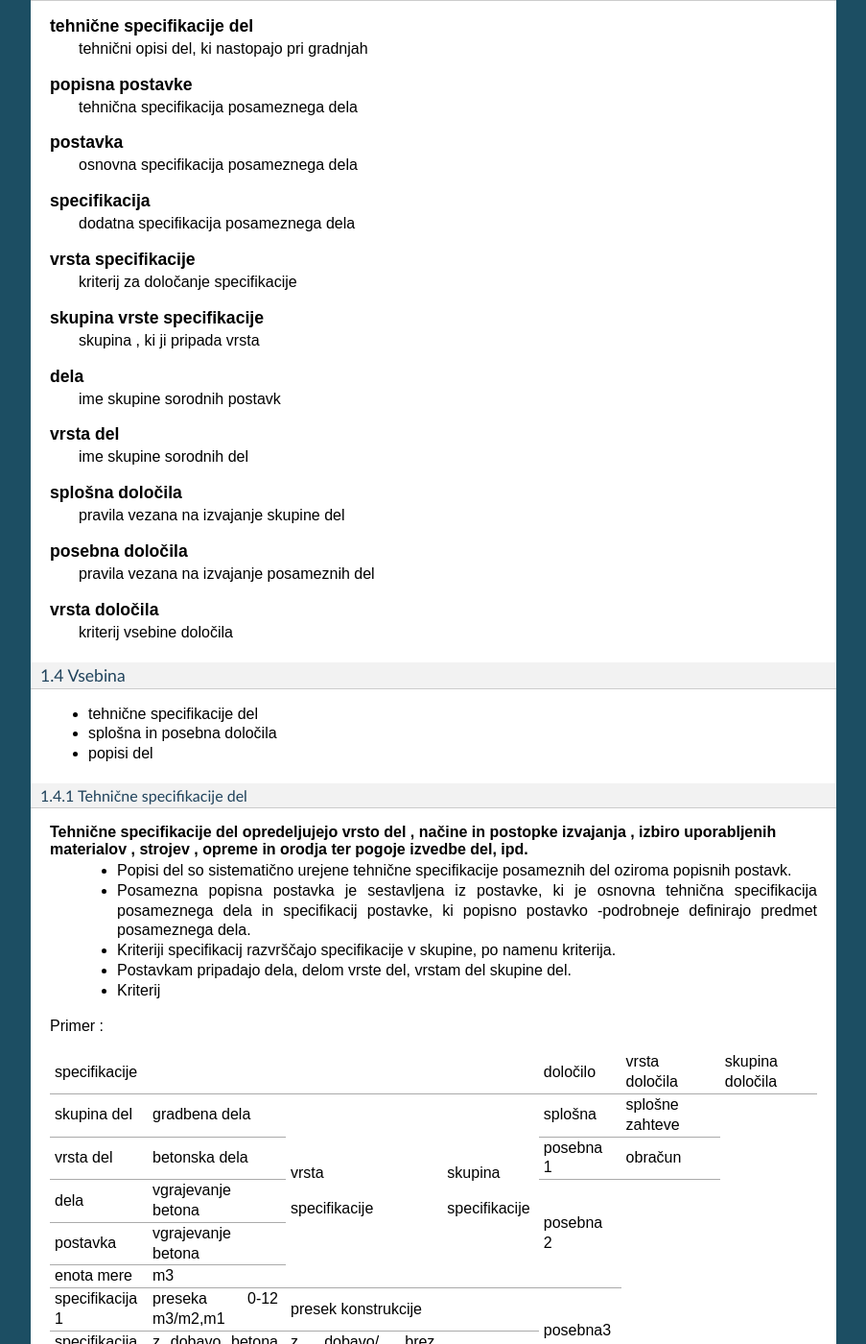
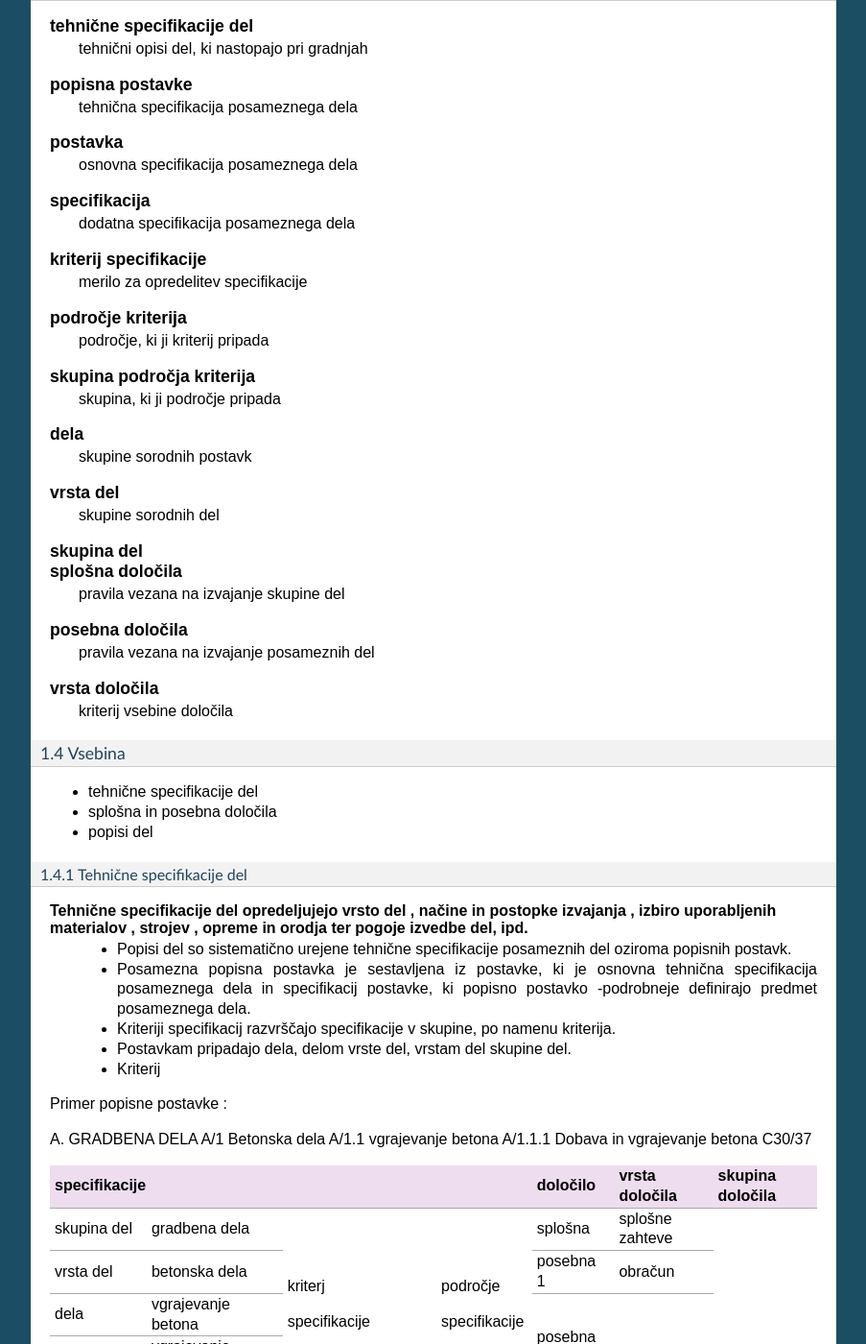
Before and after one commit to pavlovicr/bcs-staro, a Sphinx documentation site: the page built from docs/bcs_projekt.rst, in a window 1280 px wide and 1400 px high, scrolled down 1747 px. Shown: the whole window at 96% size, without its empty margins (198-1101 px from the left). Built offline with Sphinx 7.4.7, drawn with Linux system fonts in a browser that asks for light colours; pages that are not in the unit, such as notebooks, are missing from menus; some of the changed text lies outside the part shown.

Commit message:
kaj pa sedaj

```diff
--- a/docs/bcs_projekt.rst
+++ b/docs/bcs_projekt.rst
@@ -78,14 +78,22 @@ Popisi del sprejeti kot standardizirani popisi del, s konsenzom investitorjev gr
 		osnovna specifikacija posameznega dela
 	specifikacija
 		dodatna specifikacija posameznega dela
-	vrsta specifikacije
-		kriterij za določanje specifikacije
-	skupina vrste specifikacije
-		skupina , ki ji pripada vrsta
+	kriterij specifikacije
+		merilo za opredelitev specifikacije
+	področje kriterija
+			področje, ki ji kriterij pripada
+	skupina področja kriterija
+			skupina, ki ji področje pripada
+
+
+
 	dela
-		ime skupine sorodnih postavk
+		skupine sorodnih postavk
 	vrsta del
-		ime skupine sorodnih del
+		skupine sorodnih del
+	skupina del
+
+
 	splošna določila
 		pravila vezana na izvajanje skupine del
 	posebna določila
@@ -112,25 +120,33 @@ Popisi del sprejeti kot standardizirani popisi del, s konsenzom investitorjev gr
 	* Kriterij
 
 
-Primer :
+Primer popisne postavke :
+
+A. GRADBENA DELA
+A/1 Betonska dela
+A/1.1 vgrajevanje betona
+A/1.1.1 Dobava in vgrajevanje betona C30/37
+
+
+
 
 
 +-----------------------------------------------------------------------------------------------+----------+-------------------+-----------------+
 |      specifikacije                                                                            | določilo | vrsta    določila | skupina določila|
-+-----------------------+------------------------+-----------------------------+----------------+----------+-------------------+-----------------+
++=======================+========================+=============================+================+==========+===================+=================+
 | skupina del           | gradbena dela          |                             |                |splošna   | splošne zahteve   |                 |
 +-----------------------+------------------------+                             |                +----------+-------------------+                 |
 | vrsta del             | betonska dela          |                             |                | posebna 1| obračun           |                 |
 +-----------------------+------------------------+                             |                +----------+-------------------+                 |
 | dela                  | vgrajevanje betona     |                             |                |          |                   |                 |
-+-----------------------+------------------------+                             | skupina        | posebna 2|                   |                 |
-| postavka              | vgrajevanje betona     | vrsta                       |                |          |                   |                 |
++-----------------------+------------------------+                             | področje       | posebna 2|                   |                 |
+| postavka              | vgrajevanje betona     | kriterj                     |                |          |                   |                 |
 +-----------------------+------------------------+                             | specifikacije  |          |                   |                 |
 | enota mere            | m3                     | specifikacije               |                |          |                   |                 |
 +-----------------------+------------------------+-----------------------------+----------------+----------+                   |                 |
 |specifikacija 1        |preseka 0-12 m3/m2,m1   |presek konstrukcije          |                | posebna3 |                   |                 |
 +-----------------------+------------------------+-----------------------------+----------------+          |                   |                 |
-|specifikacija 2        |z dobavo betona C30/37  |z dobavo/ brez dobave        |                |          |                   |                 |
+|specifikacija 2        |z dobavo betona C30/37  |trdnostni razred             |                |          |                   |                 |
 +-----------------------+------------------------+-----------------------------+----------------+----------+                   |                 |
 |specifikacija 3        |XC4                     |odpornost na karbonatizacijo |razredi         |SIST EN   |                   |                 |
 +-----------------------+------------------------+-----------------------------+                |          |                   |                 |
@@ -168,6 +184,13 @@ Postavke s specifikacijami tvorijo popisne postavke, ki jih sestavljamo modularn
 ^^^^^^^^^^^^^^^^^^^^^^^^^^^^^^^^^^
 
 ** Določila opredeljujejo pravila vezana na merjenje in obračun specificiranih del, zagotavljanje kakovosti, izvajanje varnostnih ukrepov ter spoštovanje zahtev zakonodaje in standardov za specificirana dela, ipd.**
+
+
+
+
+
+
+
 
 
 
```
Also changed, not shown: other parts of docs/bcs_projekt.rst (+1 -1 lines).
